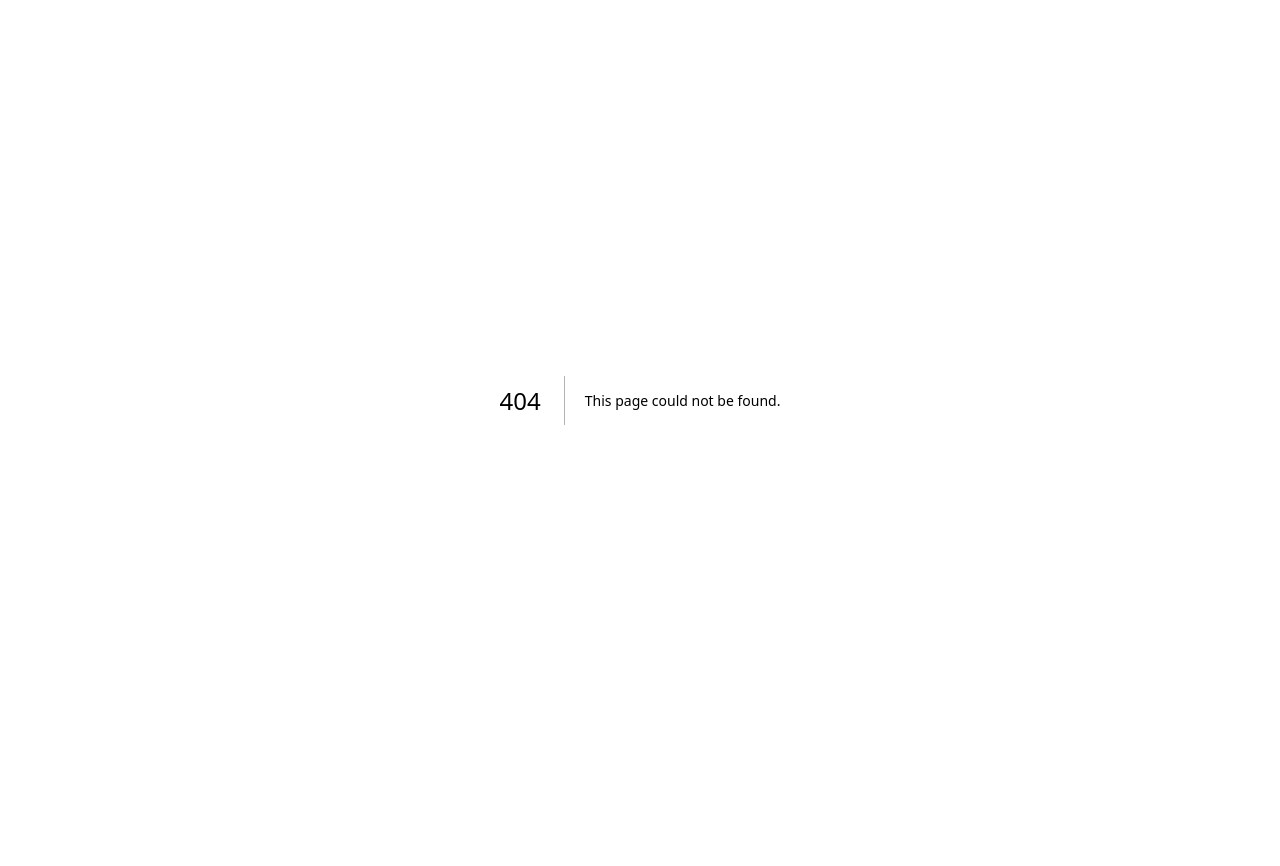
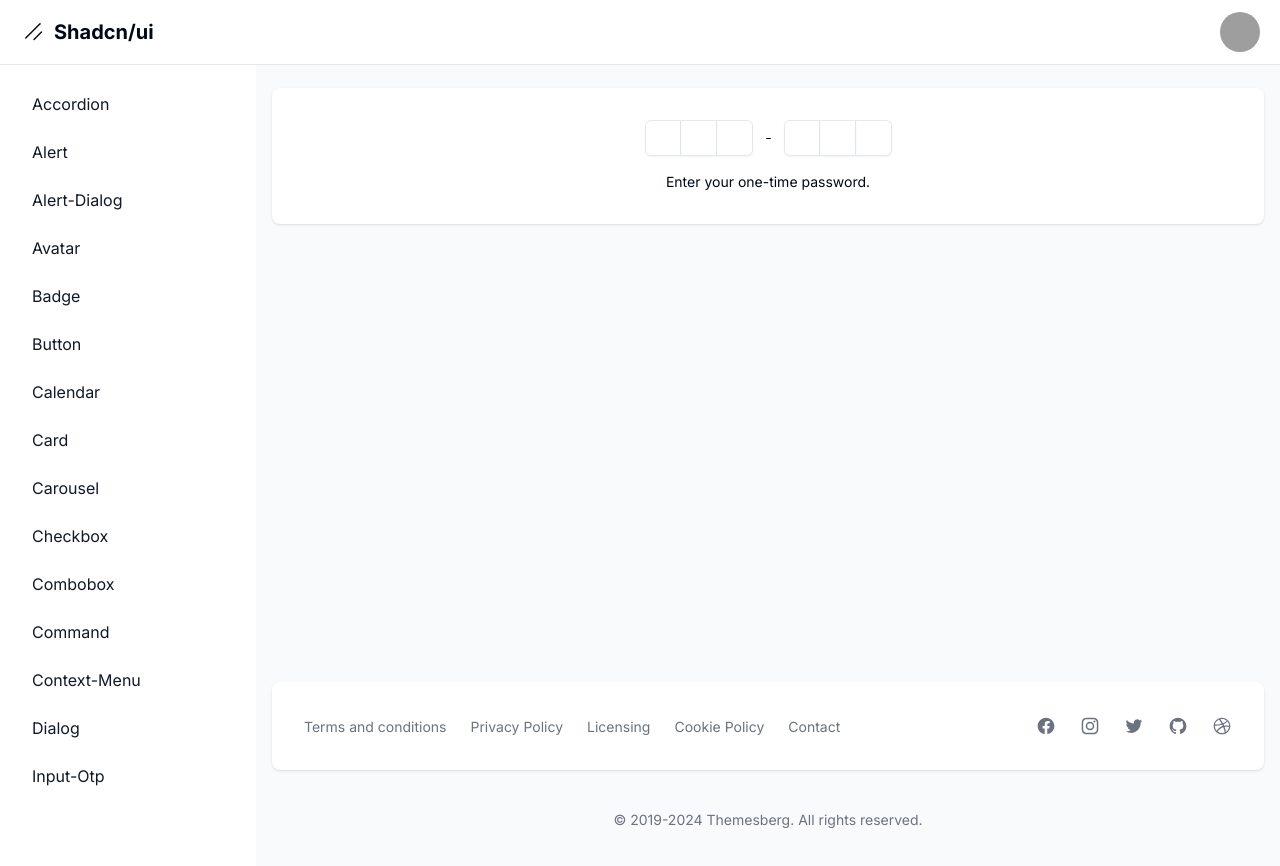
Before and after one commit to elmerjacobo97/shadcn-ui-next, a Next.js app: page /dashboard/input-otp in a window 1280 px wide. Before the commit this address had no page. Shown: the top 866 px of the page. Before the commit the page ends 800 px from the top, so only its background shows below. Built offline with nearby package versions, Linux system fonts and the light colour scheme; grey boxes are pictures that could not be loaded.

Commit message:
input-otp

```diff
--- a/package.json
+++ b/package.json
@@ -26,6 +26,7 @@
     "date-fns": "^3.6.0",
     "embla-carousel-autoplay": "^8.1.6",
     "embla-carousel-react": "^8.1.6",
+    "input-otp": "^1.2.4",
     "next": "14.2.4",
     "react": "^18",
     "react-day-picker": "^8.10.1",
--- /dev/null
+++ b/src/app/dashboard/input-otp/page.tsx
@@ -0,0 +1,28 @@
+'use client';
+
+import { InputOTP, InputOTPGroup, InputOTPSeparator, InputOTPSlot } from '@/components/ui/input-otp';
+import { useState } from 'react';
+
+export default function InputOTPPage() {
+  const [value, setValue] = useState('');
+
+  return (
+    <div className="flex flex-col items-center justify-center">
+      <InputOTP maxLength={6} value={value} onChange={(value) => setValue(value)}>
+        <InputOTPGroup>
+          <InputOTPSlot index={0} />
+          <InputOTPSlot index={1} />
+          <InputOTPSlot index={2} />
+        </InputOTPGroup>
+        <InputOTPSeparator />
+        <InputOTPGroup>
+          <InputOTPSlot index={3} />
+          <InputOTPSlot index={4} />
+          <InputOTPSlot index={5} />
+        </InputOTPGroup>
+      </InputOTP>
+
+      <div className="text-sm mt-4">{value === '' ? <>Enter your one-time password.</> : <>You entered: {value}</>}</div>
+    </div>
+  );
+}
--- a/src/app/dashboard/layout.tsx
+++ b/src/app/dashboard/layout.tsx
@@ -20,6 +20,7 @@
   { name: 'combobox', href: 'combobox' },
   { name: 'context-menu', href: 'context-menu' },
   { name: 'menu-bar', href: 'menu-bar' },
+  { name: 'input-otp', href: 'input-otp' }, // One-time password (OTP)
 ].sort((a, b) => a.name.localeCompare(b.name));
 
 export default function DashboardLayout({ children }: { children: React.ReactNode }) {
--- /dev/null
+++ b/src/components/ui/input-otp.tsx
@@ -0,0 +1,71 @@
+"use client"
+
+import * as React from "react"
+import { DashIcon } from "@radix-ui/react-icons"
+import { OTPInput, OTPInputContext } from "input-otp"
+
+import { cn } from "@/lib/utils"
+
+const InputOTP = React.forwardRef<
+  React.ElementRef<typeof OTPInput>,
+  React.ComponentPropsWithoutRef<typeof OTPInput>
+>(({ className, containerClassName, ...props }, ref) => (
+  <OTPInput
+    ref={ref}
+    containerClassName={cn(
+      "flex items-center gap-2 has-[:disabled]:opacity-50",
+      containerClassName
+    )}
+    className={cn("disabled:cursor-not-allowed", className)}
+    {...props}
+  />
+))
+InputOTP.displayName = "InputOTP"
+
+const InputOTPGroup = React.forwardRef<
+  React.ElementRef<"div">,
+  React.ComponentPropsWithoutRef<"div">
+>(({ className, ...props }, ref) => (
+  <div ref={ref} className={cn("flex items-center", className)} {...props} />
+))
+InputOTPGroup.displayName = "InputOTPGroup"
+
+const InputOTPSlot = React.forwardRef<
+  React.ElementRef<"div">,
+  React.ComponentPropsWithoutRef<"div"> & { index: number }
+>(({ index, className, ...props }, ref) => {
+  const inputOTPContext = React.useContext(OTPInputContext)
+  const { char, hasFakeCaret, isActive } = inputOTPContext.slots[index]
+
+  return (
+    <div
+      ref={ref}
+      className={cn(
+        "relative flex h-9 w-9 items-center justify-center border-y border-r border-input text-sm shadow-sm transition-all first:rounded-l-md first:border-l last:rounded-r-md",
+        isActive && "z-10 ring-1 ring-ring",
+        className
+      )}
+      {...props}
+    >
+      {char}
+      {hasFakeCaret && (
+        <div className="pointer-events-none absolute inset-0 flex items-center justify-center">
+          <div className="h-4 w-px animate-caret-blink bg-foreground duration-1000" />
+        </div>
+      )}
+    </div>
+  )
+})
+InputOTPSlot.displayName = "InputOTPSlot"
+
+const InputOTPSeparator = React.forwardRef<
+  React.ElementRef<"div">,
+  React.ComponentPropsWithoutRef<"div">
+>(({ ...props }, ref) => (
+  <div ref={ref} role="separator" {...props}>
+    <DashIcon />
+  </div>
+))
+InputOTPSeparator.displayName = "InputOTPSeparator"
+
+export { InputOTP, InputOTPGroup, InputOTPSlot, InputOTPSeparator }
--- a/tailwind.config.ts
+++ b/tailwind.config.ts
@@ -58,6 +58,10 @@
         sm: 'calc(var(--radius) - 4px)',
       },
       keyframes: {
+        'caret-blink': {
+          '0%,70%,100%': { opacity: '1' },
+          '20%,50%': { opacity: '0' },
+        },
         'accordion-down': {
           from: { height: '0' },
           to: { height: 'var(--radix-accordion-content-height)' },
@@ -70,6 +74,7 @@
       animation: {
         'accordion-down': 'accordion-down 0.2s ease-out',
         'accordion-up': 'accordion-up 0.2s ease-out',
+        'caret-blink': 'caret-blink 1.25s ease-out infinite',
       },
     },
   },
```
Also changed, not shown: 1 other file (tests, documents, lock files or other folders).
